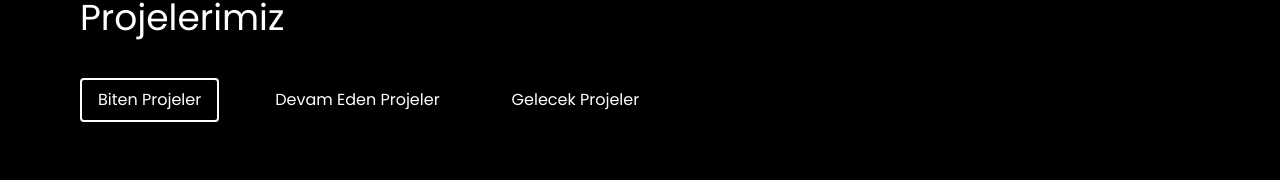
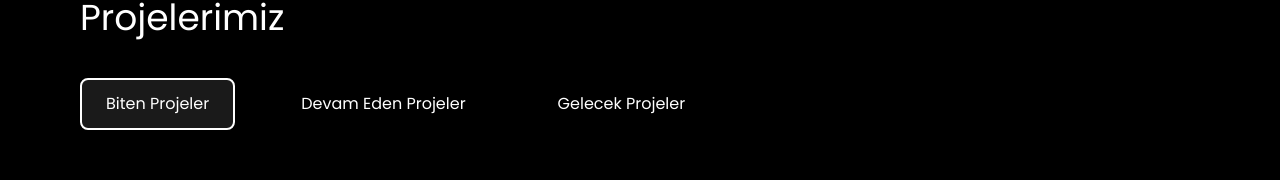
Before and after one commit to Vi303832/EK-P, a React (Vite) app: page / in a window 1280 px wide. Shown: the part 2817-2997 px from the top of the page. Built offline with nearby package versions, Linux system fonts and the light colour scheme; a web font is replaced by a local one.

Commit message:
Ufak düzeltmeler

```diff
--- a/src/components/NedenBiz.jsx
+++ b/src/components/NedenBiz.jsx
@@ -3,8 +3,8 @@ import React from 'react'
 function NedenBiz() {
     return (
         <div className='my-20  w-full overflow-hidden max-md:mx-0'>
-            <div className='pl-20   text-4xl font-bold my-20'>Neden Biz?</div>
-            <div className='flex flex-col gap-0  mx-20 max-lg:mx-10 max-md:mx-0 '>
+            <div className='pl-20   text-4xl font-bold my-20 max-md:border-b-2 border-gray-200 max-md:pb-15 max-md:relative max-md:top-5'>Neden Biz?</div>
+            <div className='flex flex-col gap-0  mx-20 max-lg:mx-10 max-md:mx-0 max-md:relative max-md:right-5 '>
                 {/*Üst*/}
                 <div className='flex gap-0 relative top-[2px] max-md:flex-col '>
                     <div className='w-[50%]  box-border min-md:border-r-2 border-b-2  p-20 max-md:w-full   border-gray-200'>
--- a/src/components/ProjeDisplay.jsx
+++ b/src/components/ProjeDisplay.jsx
@@ -11,7 +11,7 @@ function ProjeDisplay() {
     return (
         <div className='mx-30 max-[1440px]:mx-20  max-lg:mx-10 max-md:mx-5'>
             <div className='flex flex-col justify-start text-white  '>
-                <div className=' pb-10 pt-20'>
+                <div className=' pb-10 pt-20 max-md:flex max-md:flex-col max-md:items-center'>
                     <div className='opacity-70 py-2'>Galeri</div>
                     <div id='proje' className=' text-4xl  '>
                         Projelerimiz
@@ -20,21 +20,34 @@ function ProjeDisplay() {
 
                 </div>
 
-                <div className='flex gap-10 max-sm:gap-5 max-sm:flex-col '>
-                    <div onClick={() => setselected("Biten")} className={` cursor-pointer px-4 py-2 rounded
-            flex items-center max-sm:w-fit
-
-                        ${selected == "Biten" ? "border-2 border-white " : " border-0 "} `}>
+                <div className='flex gap-10 max-md:gap-5 max-md:flex-col max-md:items-center'>
+                    <div
+                        onClick={() => setselected("Biten")}
+                        className={`cursor-pointer px-6 py-3 rounded-lg transition-all duration-300
+                            hover:bg-white hover:text-black
+                            flex items-center justify-center
+                            ${selected == "Biten" ? "border-2 border-white bg-white/10" : "border-2 border-transparent"}`}
+                    >
                         Biten Projeler
                     </div>
-                    <div onClick={() => setselected("Devam")} className={`max-sm:w-fit  flex items-center cursor-pointer px-4 py-2 rounded ${selected == "Devam" ? "border-2 border-white " : " border-0 "} `}>
+                    <div
+                        onClick={() => setselected("Devam")}
+                        className={`cursor-pointer px-6 py-3 rounded-lg transition-all duration-300
+                            hover:bg-white hover:text-black
+                            flex items-center justify-center
+                            ${selected == "Devam" ? "border-2 border-white bg-white/10" : "border-2 border-transparent"}`}
+                    >
                         Devam Eden Projeler
                     </div>
-                    <div onClick={() => setselected("Gelecek")} className={`max-sm:w-fit  flex items-center cursor-pointer px-4 py-2 rounded ${selected == "Gelecek" ? "border-2 border-white " : " border-0 "} `}>
+                    <div
+                        onClick={() => setselected("Gelecek")}
+                        className={`cursor-pointer px-6 py-3 rounded-lg transition-all duration-300
+                            hover:bg-white hover:text-black
+                            flex items-center justify-center
+                            ${selected == "Gelecek" ? "border-2 border-white bg-white/10" : "border-2 border-transparent"}`}
+                    >
                         Gelecek Projeler
                     </div>
-
-
                 </div>
 
                 <div className='my-20   '>
```
